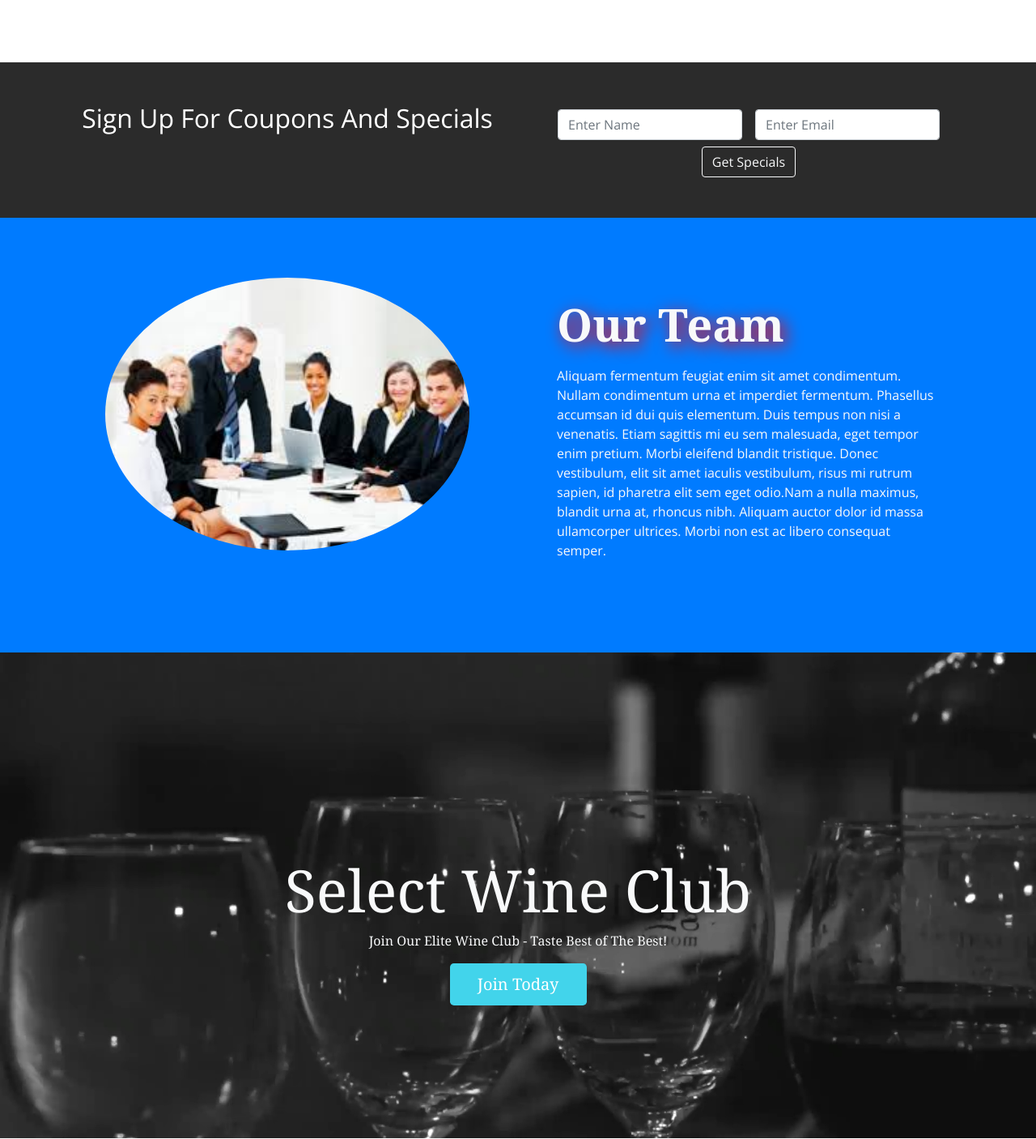
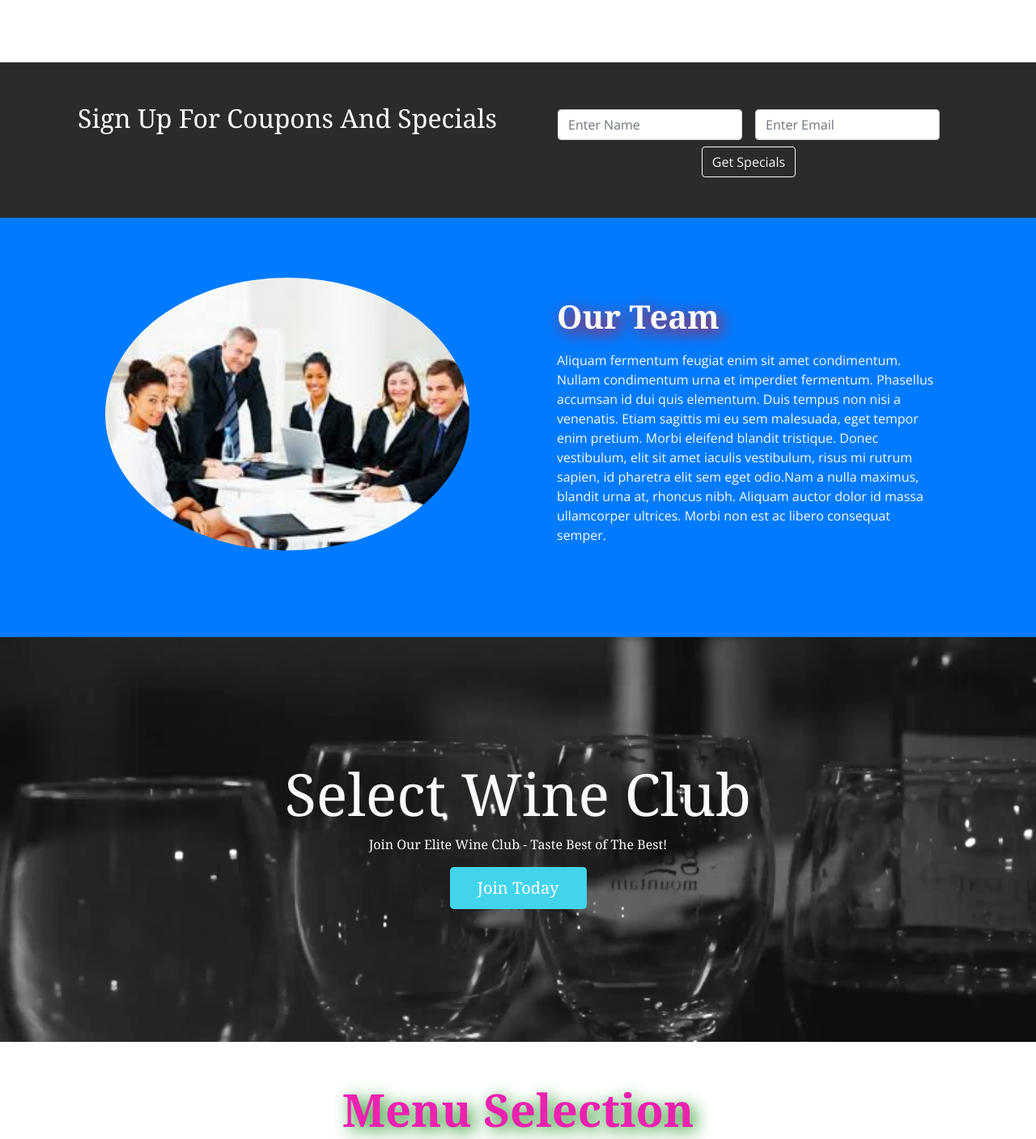
Before and after one commit to Rohinigaikwad/BootStrap4-Project2, a plain HTML site: page index.html in a window 1280 px wide. Shown: the part 1380-2787 px from the top of the page at 81% size. Drawn offline with nearby package versions, Linux system fonts and the light colour scheme.

Commit message:
update values

```diff
--- a/css/main.css
+++ b/css/main.css
@@ -76,6 +76,7 @@ body{
    }
    .specials h2 {
      color: #fff;
+     font-family: Cambria, Cochin, Georgia, Times, 'Times New Roman', serif;
        }
 
        /*team  */
@@ -89,36 +90,10 @@ body{
         font-family: Cambria, Cochin, Georgia, Times, 'Times New Roman', serif;
        }
 
+      /* video background */
 
-       /* video background */
-
-     @media (min-aspect-ratio:16/9){
-         #video {
-             width: 100%;
-             height: auto;
-         }
-     }
-
-     @media (max-aspect-ratio:16/9){
-        #video {
-            width: auto;
-            height: 100%;
-        }
-    }
-
-    /* @media (max-width: 767px){
-        #video {
-            display: none;
-        }
-        body {
-            background: url('../Vid/Drink-Wine.jpg');
-            background-size: cover;
-        }
-    } */
-
-    .wclb {
-     padding-top: 250px;
-     padding-bottom: 250px;
+     .wclb {
+     padding:150px 10px;
      font-family: Cambria, Cochin, Georgia, Times, 'Times New Roman', serif;
 
      }
@@ -151,7 +126,7 @@ body{
           background-size: cover;
       }
       .wtitle {
-          padding: 150px 20px;
+          padding: 140px 10px;
           font-family: Cambria, Cochin, Georgia, Times, 'Times New Roman', serif;
       }
       .wtitile h2 {
--- a/index.html
+++ b/index.html
@@ -189,7 +189,7 @@
           <img class="img-fluid rounded-circle" src="Img/team.jpeg" alt="team" width="450" height="100">
         </div>
         <div class="col-md-12 col-lg-6 p-5 text-light ">
-          <h2 class=" display-4 font-weight-bold team">Our Team</h2>
+          <h1 class=" display-5 font-weight-bold team">Our Team</h1>
           <p> Aliquam fermentum feugiat enim sit amet condimentum. Nullam condimentum urna et imperdiet fermentum.
             Phasellus accumsan id dui quis elementum. Duis tempus non nisi a venenatis.
             Etiam sagittis mi eu sem malesuada, eget tempor enim pretium. Morbi eleifend blandit tristique.
@@ -202,9 +202,8 @@
     </div>
   </section>
 
-  <!-- Video Section -->
   <section id="video">
-    <div  style="height: 600px;" data-vide-bg="mp4: vid/Drink-Wine, webm: vid/Drink-Wine, ogv: vid/Drink-Wine, poster: vid/Drink-Wine"
+      <div  style="height: 500px;" data-vide-bg="mp4: vid/Drink-Wine, webm: vid/Drink-Wine, ogv: vid/Drink-Wine, poster: vid/Drink-Wine"
         data-vide-options="position: 0% 50%">
         <div class="wclb">
           <div class="text-light text-center">
@@ -215,6 +214,7 @@
         </div>
       </div>
     </section>
+
 
   <!-- Menu Section -->
   <section id="menu">
@@ -339,7 +339,7 @@
   <section id="plx">
     <div class="container">
       <div class="wtitle text-center text-light">
-        <h2>We Have One Of The Best Wine Selections On The Planet <br> Wines Are Selected By Our Experts From All Around
+        <h2>We Have One Of The Best Wine Selections <br> Wines Are Selected By Our Experts From All Around
           The World</h2>
       </div>
     </div>
```
Lines whose indentation alone changed are shown as unchanged.
